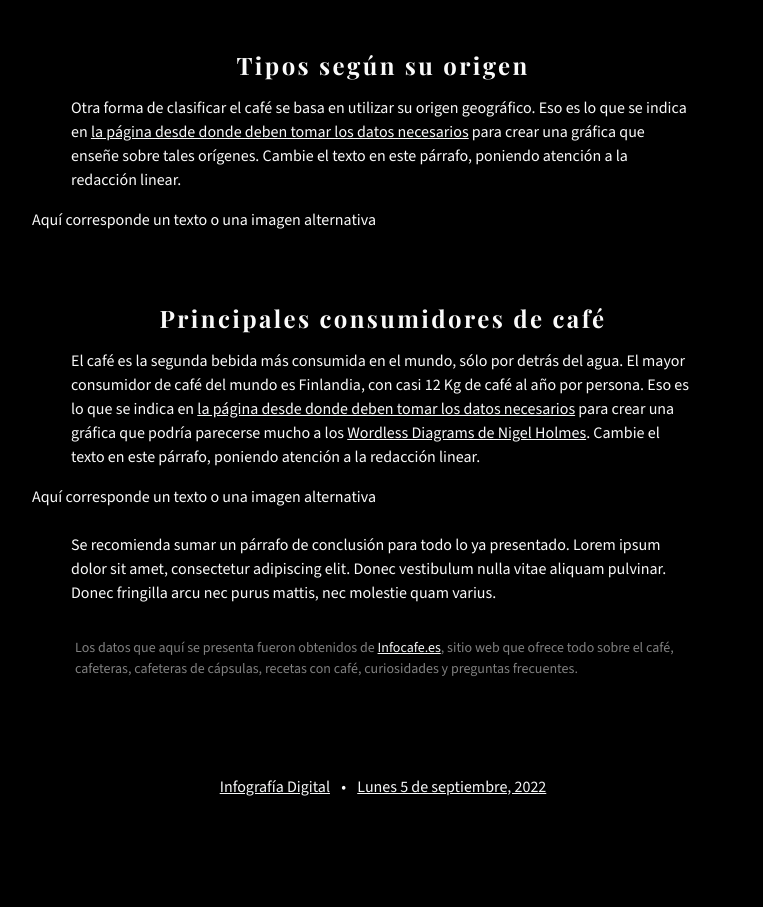
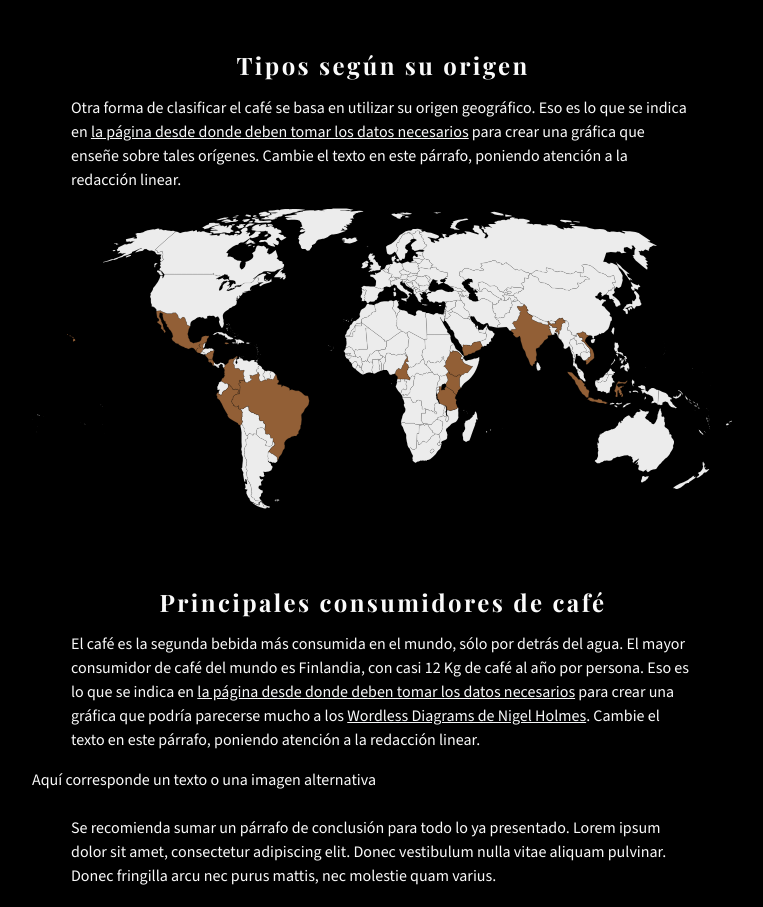
Before and after one commit to nvalerallaque/infodigital-clase05, a plain HTML site: page index.html in a window 1280 px wide. Shown: the part 1590-2497 px from the top of the page, without its empty margins (257-1020 px from the left). Before the commit the page ends 2421 px from the top, so only its background shows below. Drawn offline with nearby package versions, Linux system fonts and the light colour scheme.

Commit message:
Update index.html

```diff
--- a/index.html
+++ b/index.html
@@ -84,7 +84,7 @@
                         </p>
                     </div>
                     <div class="col-md-11 col-lg-10 col-xl-9 col-xxl-8 mx-auto">
-                        <object type="image/svg+xml" data="img/grafico.svg" class="w-100">
+                        <object type="image/svg+xml" data="img/imagen2.svg" class="w-100">
                             Aquí corresponde un texto o una imagen alternativa
                         </object>
                     </div>
```
